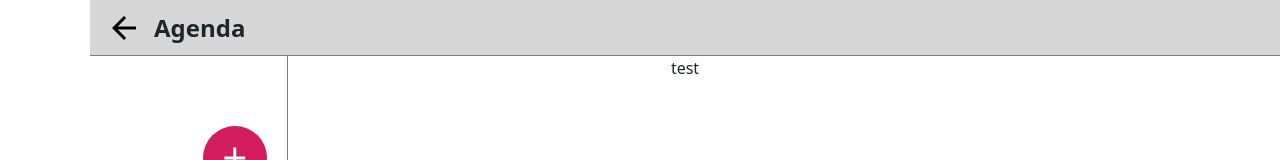
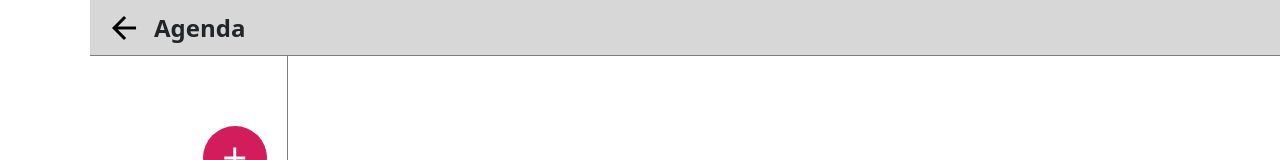
Before and after one commit to Afya-Labs-g5t2/client, a React (Create React App) app: page /agenda in a window 1280 px wide. Shown: the top 160 px of the page. Built offline with nearby package versions, Linux system fonts and the light colour scheme.

Commit message:
Create novo agendamento form component

```diff
--- a/src/components/Menu/index.tsx
+++ b/src/components/Menu/index.tsx
@@ -14,7 +14,7 @@ function Menu() {
 
   return(
     <DivComponent>
-      <ModalAgendamento showModal={showModal} setShowModal={setShowModal}/>
+      <ModalAgendamento showModal={showModal} setShowModal={setShowModal} closeButton={() => setRotateIcon(false)}/>
       <div className="bottom-section-wrapper">
         <div className="create-options-container">
           <div className={`options-wrapper`}>
--- a/src/components/ModalAgendamento/index.tsx
+++ b/src/components/ModalAgendamento/index.tsx
@@ -1,19 +1,49 @@
-import React from 'react';
+import React, { useState } from 'react';
 import { DivComponent } from './styles'
+import { useForm } from "react-hook-form";
+import { compareAsc, format } from 'date-fns'
+import DayPickerInput from 'react-day-picker/DayPickerInput';
+import 'react-day-picker/lib/style.css';
 import mockData from '../../mockData'
+
 
 interface ModalAgendamentoProps {
   showModal: boolean;
   setShowModal: (value: boolean | ((prevVar: boolean) => boolean)) => void;
+  closeButton: (value: boolean | ((prevVar: boolean) => boolean)) => void;
 }
 
 function ModalAgendamento(props: ModalAgendamentoProps) {
+  const [isLoading, setIsLoading] = useState(false)
 
 
   const mockEspecialista = mockData.especialistas.sort((a, b) => a.name > b.name ? 1 : -1).map(el => <option>{el.name}</option>)
   const mockPaciente = mockData.pacientes.sort((a, b) => a.name > b.name ? 1 : -1).map(el => <option>{el.name}</option>)
   const mockEmail = mockData.pacientes.map(el => <option>{el.email}</option>)
   const mockEspecialidade = mockData.especialidades.sort((a, b) => a.nome > b.nome ? 1 : -1).map(el => <option>{el.nome}</option>)
+
+  const defaultValues = {
+    "especialidade": "",
+    "especialista": "",
+    "paciente": "",
+    "date": format(new Date(), 'yyyy-MM-dd'),
+    "initTime": "",
+    "endTime": "",
+  };
+
+  const { register, setValue, handleSubmit, reset, formState: { errors  } } = useForm({ defaultValues });
+
+  const onSubmit = (data: any) => {
+    console.log('form sent')
+    reset({ ...defaultValues })
+    console.log(data)
+    handleCancel()
+  };
+
+  function handleCancel() {
+    props.setShowModal(prev => !prev)
+    props.closeButton(prev => !prev)
+  }
 
   return(
     <>
@@ -34,52 +64,85 @@ function ModalAgendamento(props: ModalAgendamentoProps) {
             <div className="modal-header">
               <h4 className="modal-title">Novo agendamento</h4>
               <button type="button" className="close" data-dismiss="modal" aria-label="Close">
-                <span className="material-icons" onClick={() => props.setShowModal(prev => !prev)}>close</span>
+                <span className="material-icons" onClick={handleCancel}>close</span>
               </button>
             </div>
             <div className="modal-body">
-            <form>
-              <div className="form-group">
-                <label htmlFor="exampleFormControlInput1">Email address</label>
-                <input type="email" className="form-control basicAutoComplete" id="exampleFormControlInput1" placeholder="name@example.com" data-url={mockEmail}/>
-              </div>
+            <form autoComplete="off" onSubmit={handleSubmit(onSubmit)}>
+              <div className="info-wrapper">
                 <div className="form-group">
                     <label htmlFor="exampleFormControlSelect1">Filtrar por especialidade</label>
-                <select className="form-control" id="exampleFormControlSelect1">
+                    <select
+                      className={`form-control`}
+                      id="exampleFormControlSelect1"
+                      {...register('especialidade')}
+                    >
                       <option value="" selected disabled>Selecione a especialidade</option>
                       {mockEspecialidade}
                     </select>
                   </div>
                   <div className="form-group">
                     <label htmlFor="exampleFormControlSelect1">Especialista</label>
-                <select className="form-control" id="exampleFormControlSelect1">
+                    <select
+                      className={`form-control ${errors.especialista ? errors.especialista.message : ''}`}
+                      id="exampleFormControlSelect1"
+                      {...register('especialista', {required: 'error'})}
+                    >
                       <option value="" selected disabled>Selecione o especialista</option>
                       {mockEspecialista}
                     </select>
                   </div>
                   <div className="form-group">
                     <label htmlFor="exampleFormControlSelect2">Paciente</label>
-                <select className="form-control" id="exampleFormControlSelect2">
+                    <select
+                      className={`form-control ${errors.paciente ? errors.paciente.message : ''}`}
+                      id="exampleFormControlSelect2"
+                      {...register('paciente', {required: 'error'})}
+                    >
                       <option value="" selected disabled>Selecione o paciente</option>
                       {mockPaciente}
                     </select>
                   </div>
+              </div>
+              <div className="form-inline">
                 <div className="form-group">
-                <label htmlFor="exampleFormControlSelect2">Paciente</label>
-                <select className="form-control" id="exampleFormControlSelect2">
-                  <option value="" selected disabled>Selecione o paciente</option>
-                  {mockPaciente}
-                </select>
+                  <input
+                    className={`default-date-picker ${errors.date ? errors.date.message : ''}`}
+                    type="date"
+                    {...register('date', {
+                      required: 'error'
+                    })}
+                    />
+                </div>
+                <div className="time-pick-wrapper">
+                  <div className="form-group">
+                      <input
+                        className={`form-control input-time ${errors.initTime ? errors.initTime.message : ''}`}
+                        autoComplete="nope"
+                        maxLength={5}
+                        {...register('initTime', {required: 'error'})}
+                      />
+                    </div>
+                    <span className="time-separator">às</span>
+                    <div className="form-group">
+                      <input
+                      className={`form-control input-time ${errors.endTime ? errors.endTime.message : ''}`}
+                      autoComplete="nope"
+                      maxLength={5}
+                      {...register('endTime', {required: 'error'})}
+                    />
+                    </div>
+                  </div>
                 </div>
               <div className="form-group">
                 <label htmlFor="exampleFormControlTextarea1">Comentarios</label>
                 <textarea className="form-control" id="exampleFormControlTextarea1" rows={3}></textarea>
               </div>
+              <div className="modal-footer">
+                <button type="button" className="btn btn-secondary" data-dismiss="modal" onClick={handleCancel}>Cancelar</button>
+                <button type="submit" className="btn btn-primary">Agendar</button>
+              </div>
             </form>
-            </div>
-            <div className="modal-footer">
-              <button type="button" className="btn btn-secondary" data-dismiss="modal" onClick={() => props.setShowModal(prev => !prev)}>Cancelar</button>
-              <button type="submit" className="btn btn-primary">Agendar</button>
             </div>
           </div>
         </div>
--- a/src/components/ModalAgendamento/styles.ts
+++ b/src/components/ModalAgendamento/styles.ts
@@ -39,10 +39,56 @@ export const DivComponent = styled.div`
 
                 form {
 
+                    .info-wrapper {
+                        margin-bottom: 32px;
+                    }
+
                     .form-group {
                         margin-bottom: 16px;
+
+
                     }
+
+                    .form-inline {
+                        display: flex;
+                        flex-direction: row;
+                        align-items: center;
+                        justify-content: space-between;
+                        margin-bottom: 16px;
+
+                        .form-group {
+                            margin: unset;
+
+                            .input-time {
+                                width: 65px;
+                            }
+                        }
+
+                        .time-pick-wrapper {
+                            display: flex;
+                            align-items: center;
+
+                            .time-separator {
+                                padding-left: 10px;
+                                padding-right: 10px;
+                                height: 100%;
+                            }
+                        }
+
+                        .default-date-picker {
+                            display: flex;
+                            height: 38px;
+                            border: 1px solid #ced4da;
+                            appearance: none;
+                            border-radius: .25rem;
+                        }
+                    }
+
+
                 }
+                .error {
+                        border: 2px solid red !important;
+                    }
             }
         }
 
--- a/src/views/pages/Agenda/index.tsx
+++ b/src/views/pages/Agenda/index.tsx
@@ -22,8 +22,6 @@ const Agenda: React.FC = () => {
                 <NavBar />
             </div>
             <div className="mid">
-                <p onClick={() => setShowModal(!showModal)}>test</p>
-                {/* <Calendar /> */}
             </div>
             <div className="bot">
                 <Menu />
--- a/src/views/pages/Agenda/styles.ts
+++ b/src/views/pages/Agenda/styles.ts
@@ -2,32 +2,27 @@ import styled from 'styled-components'
 
 export const DivComponent = styled.div`
     .agenda-container {
-        display: block;
-        height: 100vh;
-    }
+        position: relative;
+        height: 100%;
+        overflow: hide;
 
         .top {
         }
 
         .mid {
             display: flex;
-        justify-content: center;
-
-        /* display: grid;
-        place-items: center; */
-
-        .calendar-container {
-            width: 100%;
-        }
+            flex-direction:column;
+            height: calc(100vh - 3.5rem - 3.5rem); // expaco que sobra entre o menu de baixo e o nav
+            display: block;
+            position: relative;
+            overflow: scroll;
         }
 
         .bot {
-        height: auto;
-        width: auto;
-        position: relative;
-        bottom: 0;
-        left: 0;
         }
+
+    }
+
 
     @media only screen and (min-width: 500px) {
         .agenda-container {
--- a/src/views/pages/NovoPaciente/index.tsx
+++ b/src/views/pages/NovoPaciente/index.tsx
@@ -6,16 +6,17 @@ import { useForm } from "react-hook-form";
 import { api, findCep } from '../../../services/api'
 
 const passwordValidationRegex = /^(?=.*[A-Za-z])(?=.*\d)[A-Za-z\d]{8,}$/ // ^(?=.*[A-Za-z])(?=.*\d)[A-Za-z\d]{8,}$
+const emailValidationRegex = /\S+@\S+\.\S+/
 
 
 const NovoPaciente: React.FC = () => {
   const [data, setData] = useState()
   const [isLoading, setIsLoading] = useState(false)
   //Refs
-  const logradouroInputRef = useRef<HTMLInputElement | null>(null)
-  const bairroInputRef = useRef(null)
-  const cidadeInputRef = useRef(null)
-  const ufInputRef = useRef(null)
+  // const logradouroInputRef = useRef<HTMLInputElement | null>(null)
+  // const bairroInputRef = useRef(null)
+  // const cidadeInputRef = useRef(null)
+  // const ufInputRef = useRef(null)
 
   //react-hook-form
   const defaultValues = {
```
Also changed, not shown: 1 other file (tests, documents, lock files or other folders). Lines whose indentation alone changed are shown as unchanged.
